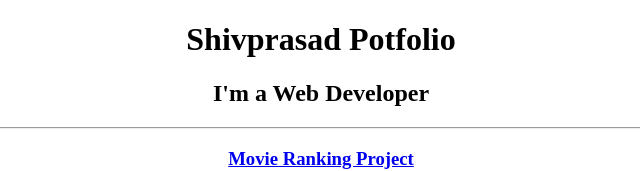
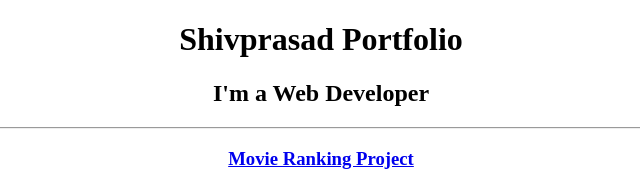
Before and after one commit to shiv21-web/html-portfolio, a plain HTML site: page index.html in a window 1280 px wide. Shown: the top 171 px of the page, without its empty margins (319-959 px from the left). Drawn offline with Linux system fonts and the light colour scheme.

Commit message:
Update index.html

```diff
--- a/index.html
+++ b/index.html
@@ -17,12 +17,12 @@ https://developer.mozilla.org/en-US/docs/Web/HTML/Element/img#attr-height -->
 <!Doctype html>
 <html lang="en">
     <head>
-        <title>My protfolio</title>
+        <title>My portfolio</title>
     </head>
     <body>
         <center>
-        <h1>Shivprasad Potfolio</h1>
-        <h2>I'm a  Web Developer</h2>
+        <h1>Shivprasad Portfolio</h1>
+        <h2>I'm a Web Developer</h2>
         <hr>
         <a href="./public/movie-ranking.html"><h3>Movie Ranking Project</h3></a>
         <img src="https://i0.wp.com/www.smguariento.com/wp-content/uploads/2018/07/7-Table-1-Release-Dates.png" height="400" alt="The is a movie list">
```
